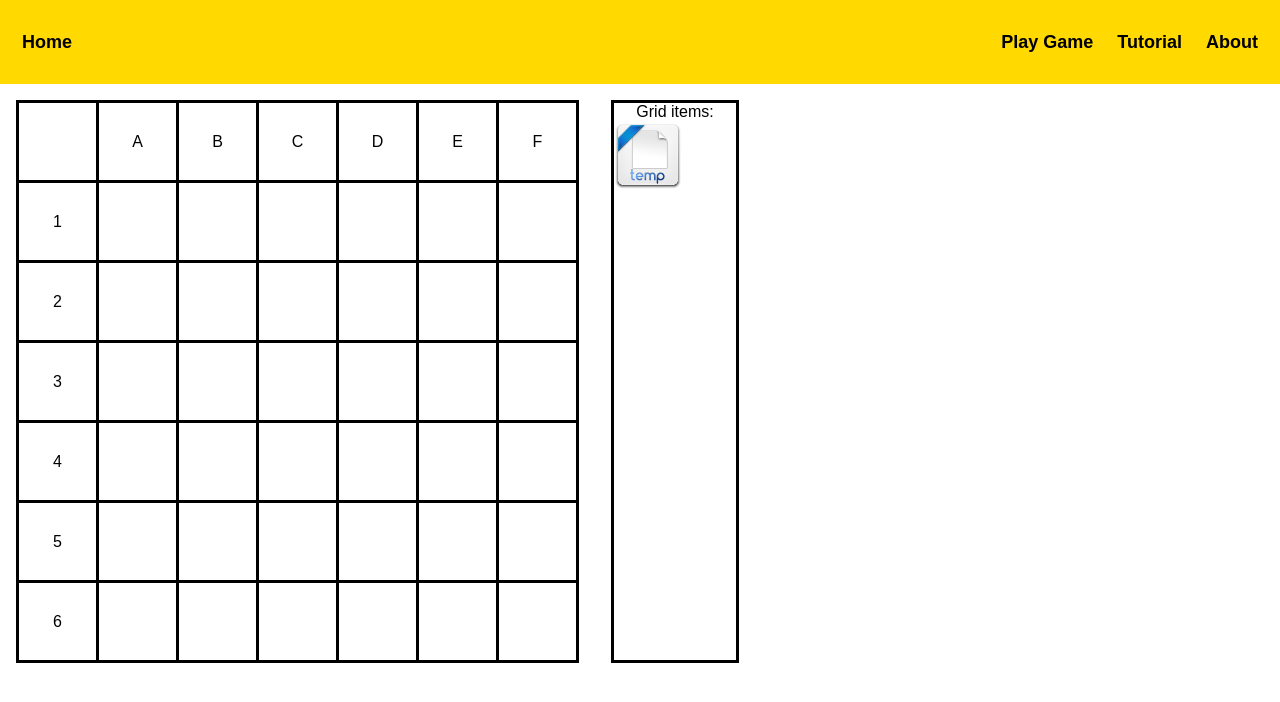
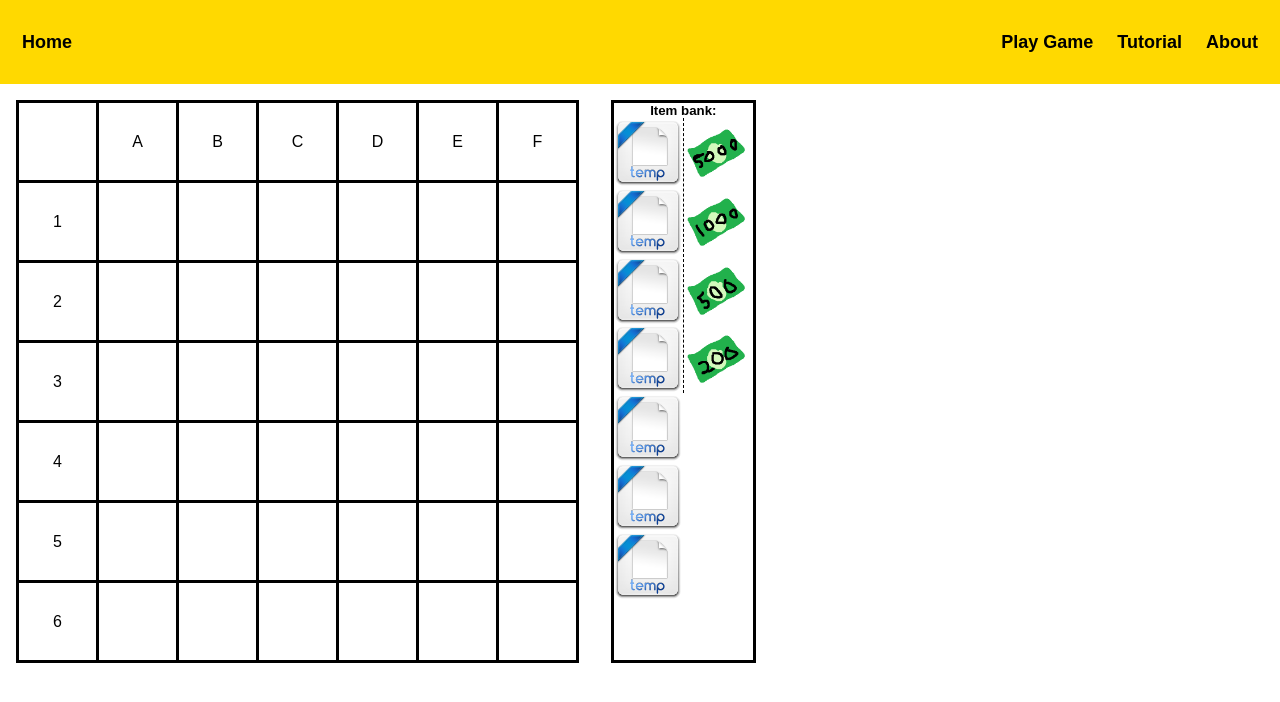
Before and after one commit to A-Level-Personal-Code-Collab/PirateGame, a Flask app: page /sheet_game in a window 1280 px wide. Shown: the top 702 px of the page. Run offline with Flask 2, Linux system fonts and the light colour scheme.

Commit message:
Draggable items may no longer be added to pre-occupied squares + all items now present

```diff
--- a/flask_main.py
+++ b/flask_main.py
@@ -6,8 +6,8 @@
 # Author: Will Hall
 # Copyright (c) 2021 Lime Parallelogram
 # -----
-# Last Modified: Sun Jul 11 2021
-# Modified By: Adam O'Neill
+# Last Modified: Tue Jul 20 2021
+# Modified By: Will Hall
 # -----
 # HISTORY:
 # Date      	By	Comments
@@ -15,7 +15,6 @@
 # 2021-07-09	WH	Added code to generate and serve basic playing grid
 # 2021-07-08	WH	Added very basic flask server structure
 #---------------------------------------------------------------------#
-#Imports modules
 from flask import Flask, render_template, Markup
 from werkzeug.utils import redirect
 
@@ -27,6 +26,7 @@ app = Flask(__name__)
 #---------------#
 #Builds the HTML syntax to draw the game grid - makes the grid easily exapandable + avoid typing repetative HTML code
 def buildGrid():
+#Imports modules
     #Local Constants
     CLASS_NAME = "gridSquare" #The name of the class that all td objects will share
 
@@ -49,7 +49,7 @@ def buildGrid():
             if col == " ":
                 grid += f"<td class=\"{CLASS_NAME}\" id=\"tdt_gridLabelCol{row}\">{row}</td>"
             else:
-                grid += f"<td class=\"{CLASS_NAME}\" id=\"tdt_grid{col}{row}\"></td>"
+                grid += f"<td class=\"{CLASS_NAME} dragReceptical\" id=\"tdt_grid{col}{row}\"></td>"
         grid += "</tr>"
 
     grid += "</table>"
@@ -70,7 +70,7 @@ def play_game():
 @app.route("/online_game")
 def online_game():
     return render_template("online_game.html")
-
+#=========================================================#
 @app.route("/sheet_game")
 def game_sheet():
     gridHTML = buildGrid()
--- a/static/css/play_sheet.css
+++ b/static/css/play_sheet.css
@@ -6,7 +6,7 @@
  * Author: Will Hall
  * Copyright (c) 2021 Lime Parallelogram
  * -----
- * Last Modified: Sun Jul 11 2021
+ * Last Modified: Tue Jul 20 2021
  * Modified By: Will Hall
  * -----
  * HISTORY:
@@ -73,8 +73,19 @@
 #div_itemBank
 {
     border: 3px solid black;
-    width: 16vh;
+    width: vh;
     text-align: center;
+}
+
+#div_moneyItems
+{
+    float: right;
+    border-left: 1px dashed black;
+}
+
+#div_specialItems
+{
+    float: left;
 }
 
 /*Money storage box*/
--- a/templates/game_sheet.html
+++ b/templates/game_sheet.html
@@ -6,12 +6,13 @@ Description: The actual play grid for the pirate game
 Author: Will Hall
 Copyright (c) 2021 Lime Parallelogram
 -----
-Last Modified: Sun Jul 11 2021
+Last Modified: Tue Jul 20 2021
 Modified By: Will Hall
 -----
 HISTORY:
 Date      	By	Comments
 ----------	---	---------------------------------------------------------
+2021-07-20	WH	Added all other items to item back with correct img path names
 2021-07-11	WH	Added HTML that draws grid, money box and item bank
 -->
 {% extends 'base.html' %}
@@ -30,9 +31,23 @@ Date      	By	Comments
     </div>
 
     <!--Item bank for all the icons you will be adding to the grid (hidden in main play)-->
-    <div id="div_itemBank">
-        Grid items:
-        <div draggable="true" class="gridItems"><img draggable="false" src="../static/img/tmp-asset.png" class="gridItems"/></div>
+    <div id="div_itemBank" class="dragReceptical">
+        <h5>Item bank:</h5>
+        <div id="div_specialItems">
+            <div draggable="true" class="gridItems itmKill"><img draggable="false" src="../static/img/kill.png" class="gridItems"/></div>
+            <div draggable="true" class="gridItems itmSteal"><img draggable="false" src="../static/img/steal.png" class="gridItems"/></div>
+            <div draggable="true" class="gridItems itmSwap"><img draggable="false" src="../static/img/swap.png" class="gridItems"/></div>
+            <div draggable="true" class="gridItems itmGift"><img draggable="false" src="../static/img/gift.png" class="gridItems"/></div>
+            <div draggable="true" class="gridItems itmBomb"><img draggable="false" src="../static/img/bomb.png" class="gridItems"/></div>
+            <div draggable="true" class="gridItems itmShield"><img draggable="false" src="../static/img/shield.png" class="gridItems"/></div>
+            <div draggable="true" class="gridItems itmMirror"><img draggable="false" src="../static/img/mirror.png" class="gridItems"/></div>
+        </div>
+        <div id="div_moneyItems">
+            <div draggable="true" class="gridItems itmMoney mon5000"><img draggable="false" src="../static/img/M5000.png" class="gridItems"/></div>
+            <div draggable="true" class="gridItems itmMoney mon1000"><img draggable="false" src="../static/img/M1000.png" class="gridItems"/></div>
+            <div draggable="true" class="gridItems itmMoney mon500"><img draggable="false" src="../static/img/M500.png" class="gridItems"/></div>
+            <div draggable="true" class="gridItems itmMoney mon200"><img draggable="false" src="../static/img/M200.png" class="gridItems"/></div>
+        </div>
     </div>
 
     <!--Cash and Bank boxes (hidden by default)-->
```
Also changed, not shown: static/javascript/game_sheet.js (+42 -5 lines), static/img/M1000.png (added), static/img/M200.png (added), static/img/M500.png (added), static/img/M5000.png (added), static/img/bomb.png (added), static/img/gift.png (added), static/img/kill.png (added), static/img/logo_sqaure.png (added), static/img/mirror.png (added), static/img/shield.png (added), static/img/steal.png (added), static/img/swap.png (added).
